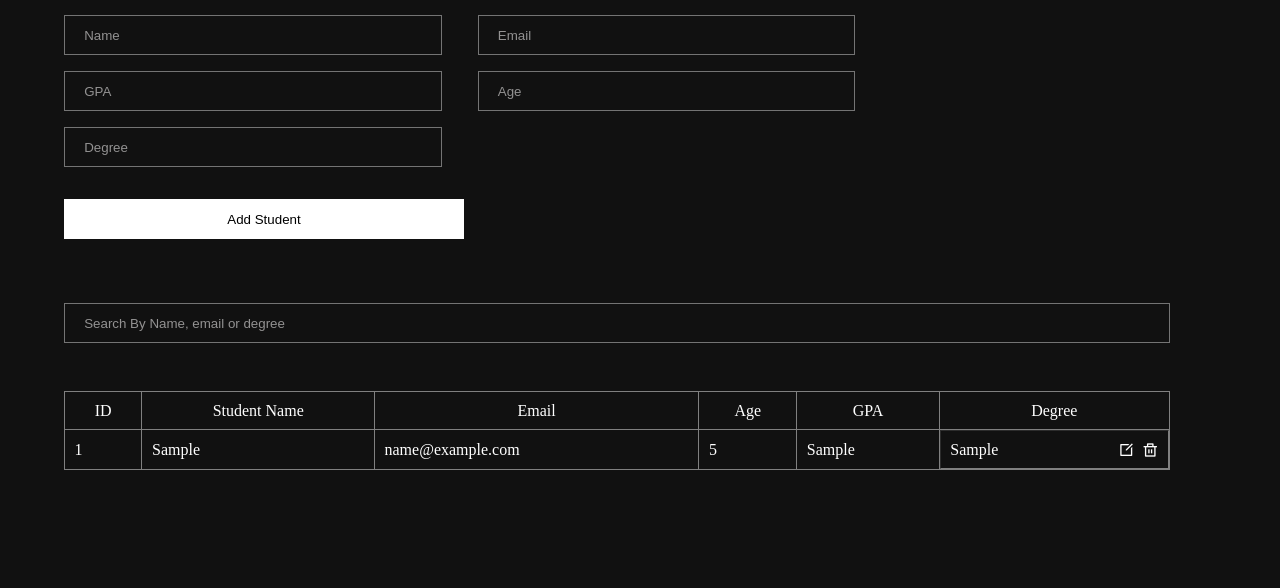
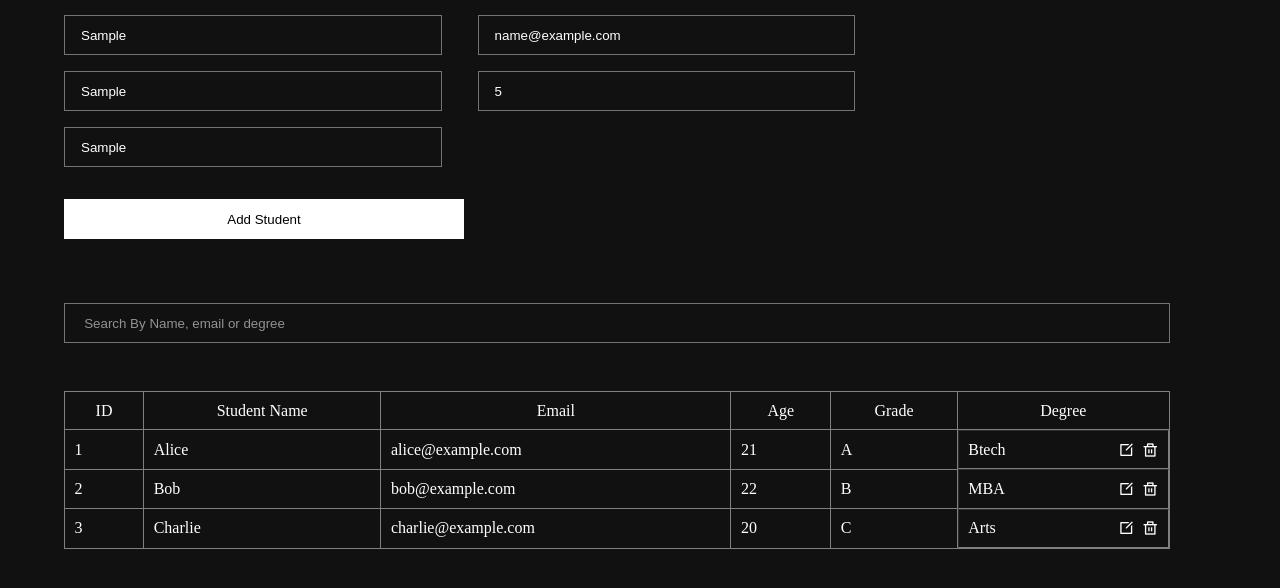
Before and after one commit to Pratik-Bhagwat/F2-Mod-Test, a plain HTML site: page index.html in a window 1280 px wide. Both pictures are taken after typing "Sample", "name@example.com", "Sample", "5", "Sample" into the empty fields and a click on the button "Add Student". Shown: the part 86-674 px from the top of the page. Drawn offline with nearby package versions, Linux system fonts and the light colour scheme.

Commit message:
added some changes

```diff
--- a/index.html
+++ b/index.html
@@ -31,7 +31,13 @@
             required
           />
 
-          <input id="gpa" type="text" name="gpa" placeholder="GPA" required />
+          <input
+            id="gpa"
+            type="text"
+            name="grade"
+            placeholder="Grade"
+            required
+          />
 
           <input id="age" type="number" name="age" placeholder="Age" required />
 
@@ -62,7 +68,7 @@
                 <th>Student Name</th>
                 <th>Email</th>
                 <th>Age</th>
-                <th>GPA</th>
+                <th>Grade</th>
                 <th>Degree</th>
               </tr>
             </thead>
--- a/script.js
+++ b/script.js
@@ -1,5 +1,30 @@
-let studentsArray = [];
-let lastId = 0;
+let studentsArray = [
+  {
+    ID: 1,
+    name: "Alice",
+    age: 21,
+    grade: "A",
+    degree: "Btech",
+    email: "alice@example.com",
+  },
+  {
+    ID: 2,
+    name: "Bob",
+    age: 22,
+    grade: "B",
+    degree: "MBA",
+    email: "bob@example.com",
+  },
+  {
+    ID: 3,
+    name: "Charlie",
+    age: 20,
+    grade: "C",
+    degree: "Arts",
+    email: "charlie@example.com",
+  },
+];
+let lastId = 4;
 const addStudentBtn = document.getElementById("button");
 
 function displayFilteredStudents(filteredStudents) {
@@ -8,11 +33,11 @@ function displayFilteredStudents(filteredStudents) {
 
   filteredStudents.forEach((e) => {
     let data = `<tr>
-        <td>${e.id}</td>
+        <td>${e.ID}</td>
         <td>${e.name}</td>
         <td>${e.email}</td>
         <td>${e.age}</td>
-        <td>${e.gpa}</td>
+        <td>${e.grade}</td>
         <td>
             ${e.degree}
             <div class="edit-btns">
@@ -31,11 +56,11 @@ function displayStudents() {
 
   studentsArray.forEach((e) => {
     let data = `<tr>
-            <td>${e.id}</td>
+            <td>${e.ID}</td>
             <td>${e.name}</td>
             <td>${e.email}</td>
             <td>${e.age}</td>
-            <td>${e.gpa}</td>
+            <td>${e.grade}</td>
             <td>
                 ${e.degree}
                 <div class="edit-btns">
@@ -53,15 +78,15 @@ function displayStudents() {
 function addStudent() {
   const name = document.getElementById("name").value;
   const age = document.getElementById("age").value;
-  const gpa = document.getElementById("gpa").value;
+  const grade = document.getElementById("grade").value;
   const degree = document.getElementById("degree").value;
   const email = document.getElementById("email").value;
 
   const student = {
-    id: lastId + 1,
+    ID: lastId + 1,
     name: name,
     age: age,
-    gpa: gpa,
+    grade: grade,
     degree: degree,
     email: email,
   };
@@ -72,7 +97,7 @@ function addStudent() {
   // Clear the form fields after adding a student
   document.getElementById("name").value = "";
   document.getElementById("age").value = "";
-  document.getElementById("gpa").value = "";
+  document.getElementById("grade").value = "";
   document.getElementById("degree").value = "";
   document.getElementById("email").value = "";
 
@@ -116,7 +141,7 @@ function editStudent(id) {
 
   document.getElementById("name").value = student.name;
   document.getElementById("age").value = student.age;
-  document.getElementById("gpa").value = student.gpa;
+  document.getElementById("grade").value = student.grade;
   document.getElementById("degree").value = student.degree;
   document.getElementById("email").value = student.email;
 
@@ -145,21 +170,21 @@ function updateCurrentStudent() {
 function updateStudentDetails(id) {
   const newName = document.getElementById("name").value;
   const newAge = document.getElementById("age").value;
-  const newGpa = document.getElementById("gpa").value;
+  const newgrade = document.getElementById("grade").value;
   const newDegree = document.getElementById("degree").value;
   const newEmail = document.getElementById("email").value;
 
   let student = studentsArray.find((e) => e.id === id);
   student.name = newName;
   student.age = newAge;
-  student.gpa = newGpa;
+  student.grade = newgrade;
   student.email = newEmail;
   student.degree = newDegree;
 
   // Clear the form fields after adding a student
   document.getElementById("name").value = "";
   document.getElementById("age").value = "";
-  document.getElementById("gpa").value = "";
+  document.getElementById("grade").value = "";
   document.getElementById("degree").value = "";
   document.getElementById("email").value = "";
 
@@ -181,3 +206,5 @@ function applyStartingAnimation() {
   // Add the 'animate-start' class to the body to trigger the starting animation
   document.body.classList.add("animate-start");
 }
+
+displayStudents();
```
